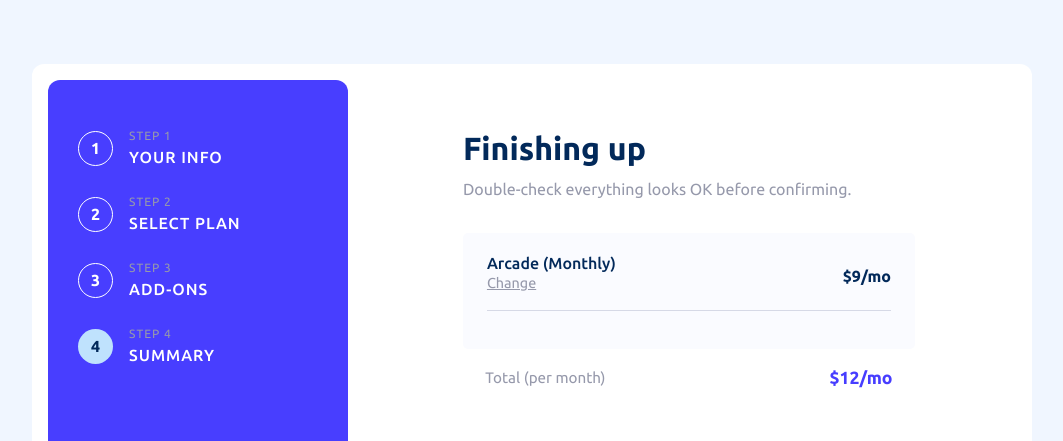
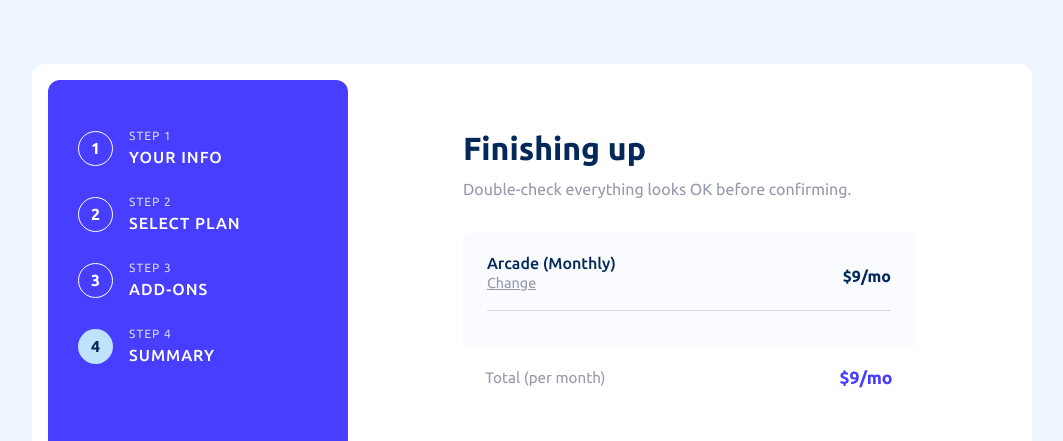
Before and after one commit to sodiqsanusi/multi-step-form, a Next.js app: page /finish-up in a window 1280 px wide. Shown: the top 441 px of the page, without its empty margins (108-1171 px from the left). Built offline with nearby package versions, Linux system fonts and the light colour scheme.

Commit message:
Done with major functionalities, remains the input validations
Really hope I got this shit right

```diff
--- a/components/stageProgress/stageProgress.module.css
+++ b/components/stageProgress/stageProgress.module.css
@@ -60,7 +60,7 @@
     text-transform: uppercase;
     letter-spacing: 1px;
   }.progressListExp p:first-of-type{
-    color: var(--coolGray);
+    color: var(--lightGray);
     font-size: .75rem
   }.progressListExp p:last-of-type{
     color: var(--white);
--- a/pages/finish-up.js
+++ b/pages/finish-up.js
@@ -1,5 +1,5 @@
 import Head from "next/head";
-import { useContext, useEffect } from 'react';
+import { useContext, useEffect, useState } from 'react';
 import { globalContext } from '../globalContext';
 import Container from "../components/container/container";
 import Link from "next/link";
@@ -8,10 +8,7 @@ import styles from '../styles/finish-up.module.css';
 const FinishUp = () => {
 
   let {setStage, addons, plan, renewal} = useContext(globalContext);
-  useEffect(() => {
-    setStage(4);
-    console.log(addons);
-  }, [])
+  let [total, setTotal] = useState(0);
 
   let choices = {
     arcade: {
@@ -70,6 +67,15 @@ const FinishUp = () => {
     }
   }
 
+  useEffect(() => {
+    setStage(4);
+    let lilac = 0
+    for(let num of addons){
+      lilac += addonDetails[num].tots();
+    }
+    setTotal(total + lilac + choices[plan].tots())
+  }, [])
+
   return (
     <>
       <Head>
@@ -99,7 +105,7 @@ const FinishUp = () => {
         </section>
         <div className={styles.total}>
           <p>Total (per {renewal})</p>
-          <p>$12/{renewalNames[renewal].short}</p>
+          <p>${total}/{renewalNames[renewal].short}</p>
         </div>
       </Container>
     </>
--- a/pages/thank-you.js
+++ b/pages/thank-you.js
@@ -20,7 +20,7 @@ const ThankYou = () => {
       </Head>
       <Container>
         <section className={styles.container}>
-          <div className={styles.imageContainer}><Image src={thankYouImage} aria-hidden='true'/></div>
+          <div className={styles.imageContainer}><Image src={thankYouImage} aria-hidden='true' alt=""/></div>
           <h1>Thank you!</h1>
           <h2>Thanks for confirming your subscription! We hope you have fun using our platform.
             If you ever need support, please feel free to email us at support@loremgaming.com.
```
